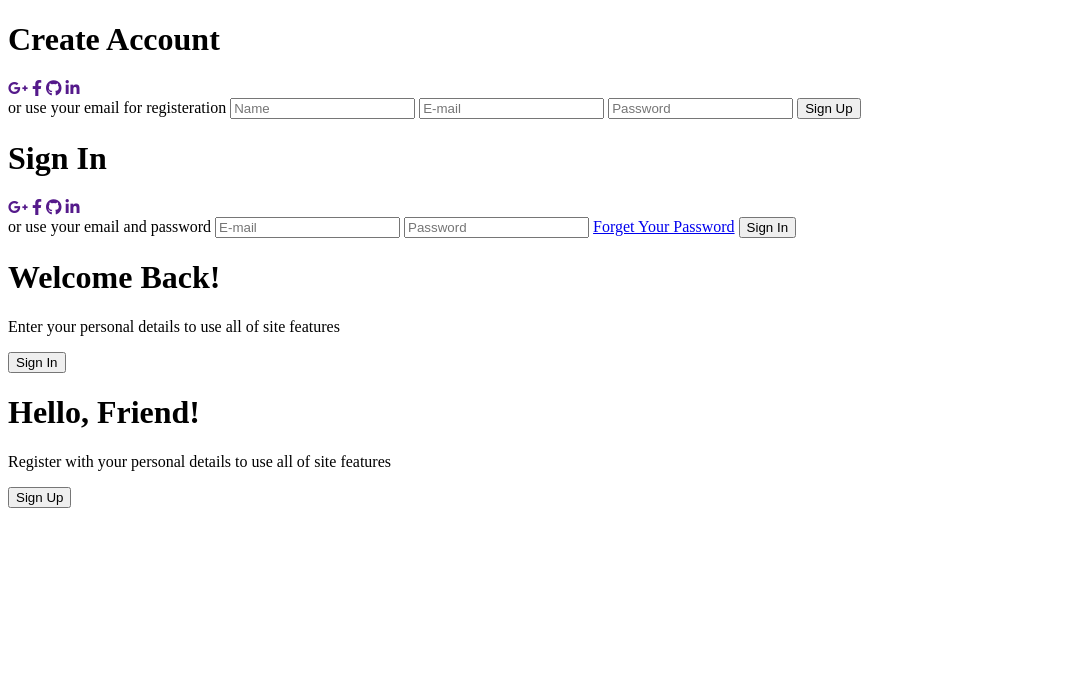
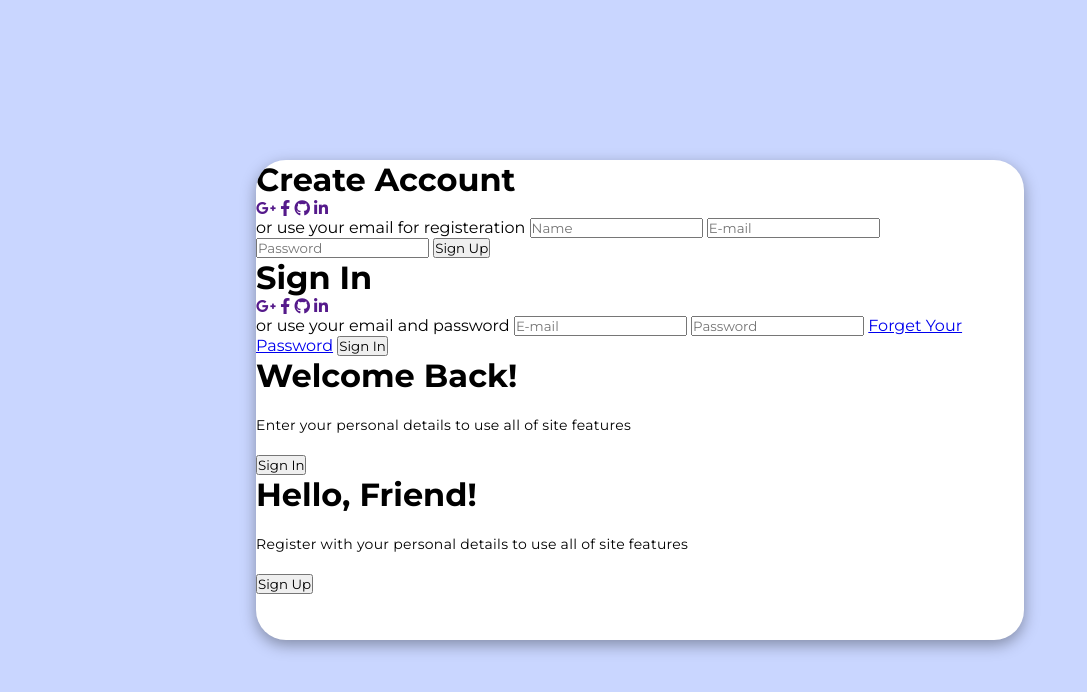
Before and after one commit to ramonryon/animated-login, a plain HTML site: page index.html in a window 1280 px wide. Shown: the whole page, without its empty margins (0-1087 px from the left). Drawn offline with Linux system fonts and the light colour scheme; a script that the page names is missing.

Commit message:
Main styles and Init container styles

```diff
--- a/style.css
+++ b/style.css
@@ -1 +1,36 @@
 @import url('https://fonts.googleapis.com/css2?family=Montserrat:wght@400;500;600;700&family=Poppins:wght@300;400;700&display=swap');
+
+*{
+    margin: 0;
+    padding: 0;
+    box-sizing: border-box;
+    font-family: 'Montserrat', sans-serif;
+}
+
+body{
+    background-color: #c9d6ff;
+    background: linear-gradient(to right, #e2e2e2), #c9d6ff;
+    display: flex;
+    align-items: center;
+    justify-content: center;
+    flex-direction: column;
+    height: 100vh;
+}
+
+.container{
+    background-color: #fff;
+    border-radius: 30px;
+    box-shadow: 0 5px 15px rgba(0, 0, 0, 0.35);
+    position: relative;
+    overflow: hidden;
+    width: 768px;
+    max-width: 100%;
+    min-height: 480px;
+}
+
+.container p{
+    font-size: 14px;
+    line-height: 20px;
+    letter-spacing: 0.3px;
+    margin: 20px 0;
+}
```
